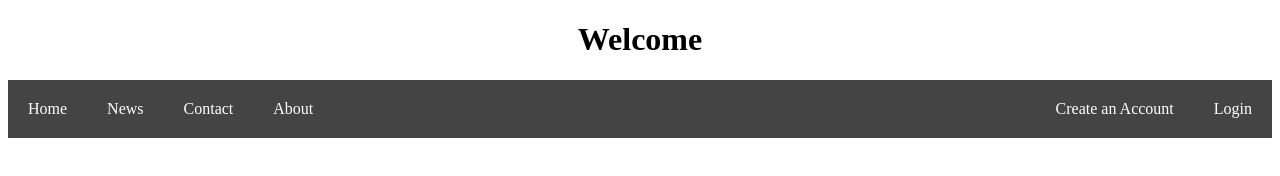
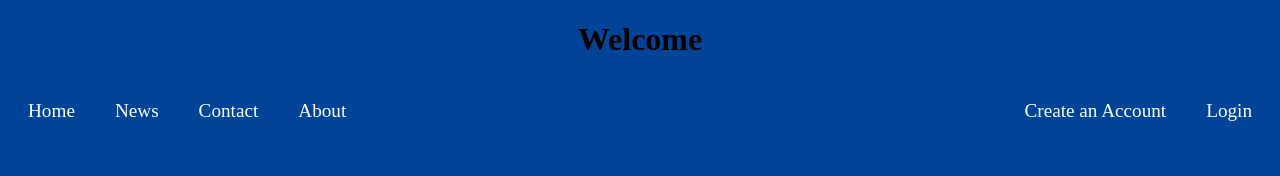
Before and after one commit to Jen-0/Test_build_web, a plain HTML site: page index.html in a window 1280 px wide. Drawn offline with Linux system fonts and the light colour scheme.

Commit message:
Changing the font and bg color

```diff
--- a/index.html
+++ b/index.html
@@ -13,7 +13,7 @@
 
 <h1><center>Welcome</center></h1>
 
-<div>
+<div id="heading_menu">
 <ul>
 <li><a href="#home">Home</a></li>
 <li><a href="#news">News</a></li>
@@ -26,9 +26,6 @@
 </ul>
 </div>
 
-<div id="left">
-
-</div>
 
 </body>
 </html>
--- a/pagestyle.css
+++ b/pagestyle.css
@@ -1,6 +1,7 @@
 /* This is an test css */
 * {
-    box-sizing: border-box;
+box-sizing: border-box;
+background-color:#004499;
 }
 
 ul{
@@ -8,7 +9,7 @@ list-style-type:none;
 margin:0;
 padding:0;
 overflow:hidden;
-background-color:#444444;
+background-color:none;
 }
 li a{
 display:block;
@@ -29,3 +30,7 @@ background-color:#001133;
 #login{
 float:right;
 }
+
+#heading_menu{
+font-size:1.5vw;
+}
```
